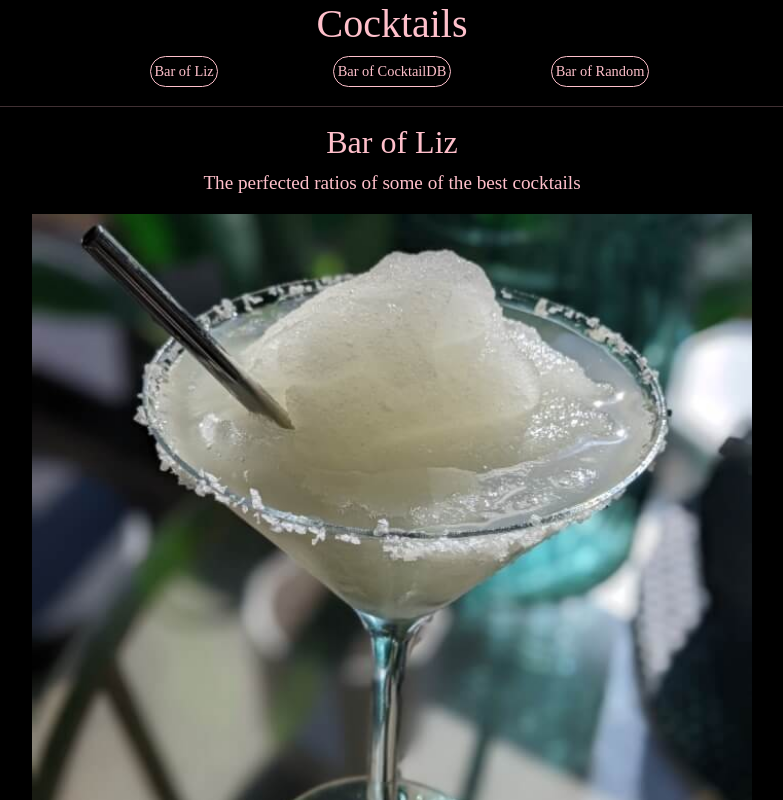
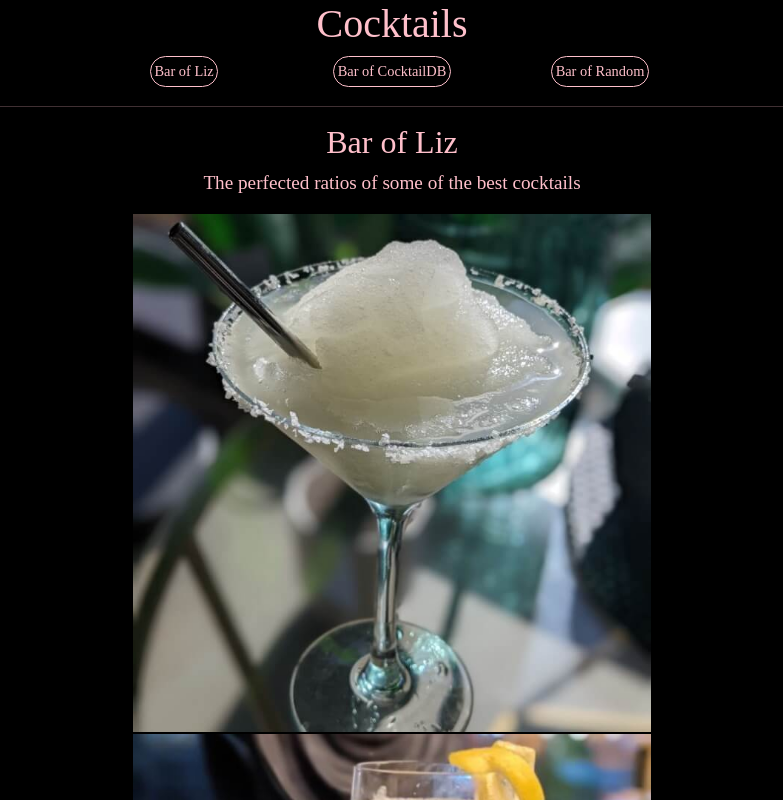
Before and after one commit to ESedrak/cocktail-list, a React (Create React App) app: page / in a window 1280 px wide. Shown: the top 800 px of the page, without its empty margins (248-1031 px from the left). Built offline with nearby package versions, Linux system fonts and the light colour scheme; a web font is replaced by a local one.

Commit message:
change max width of cocktails

```diff
--- a/src/Cocktail.css
+++ b/src/Cocktail.css
@@ -36,7 +36,7 @@
   height: auto;
   font-family: "Macondo", cursive;
   margin: 0.1em auto;
-  max-width: 37.5em;
+  max-width: 27em;
   position: relative;
 }
 
```
